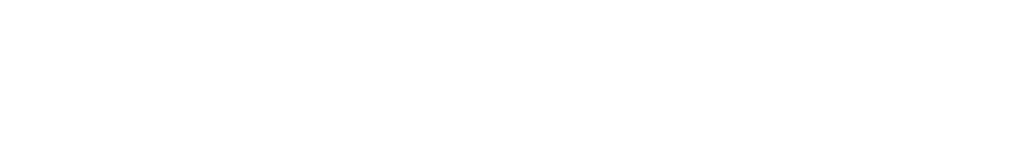
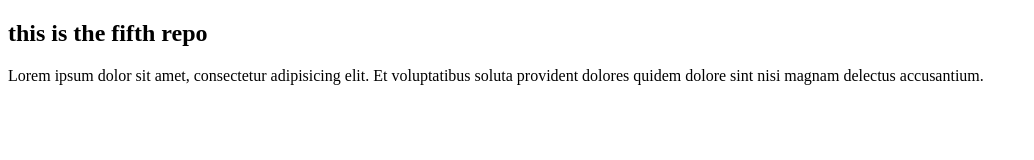
Before and after one commit to Kawsar46/my-fifth-repo, a plain HTML site: page index.html in a window 1280 px wide. Shown: the whole page, without its empty margins (0-1034 px from the left). Drawn offline with Linux system fonts and the light colour scheme.

Commit message:
first commit

```diff
--- a/index.html
+++ b/index.html
@@ -7,6 +7,8 @@
     <title>my fifth repo</title>
 </head>
 <body>
+   <h2>this is the fifth repo</h2>
+   <p>Lorem ipsum dolor sit amet, consectetur adipisicing elit. Et voluptatibus soluta provident dolores quidem dolore sint nisi magnam delectus accusantium.</p>
 
 </body>
 </html>
```
